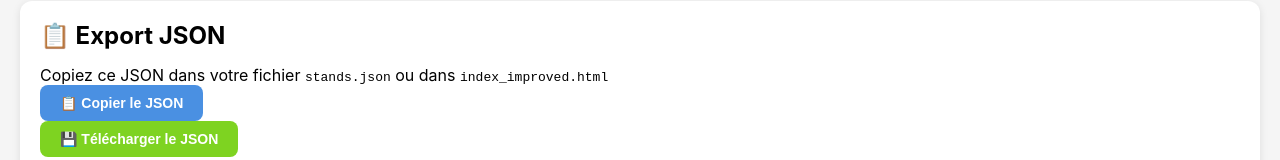
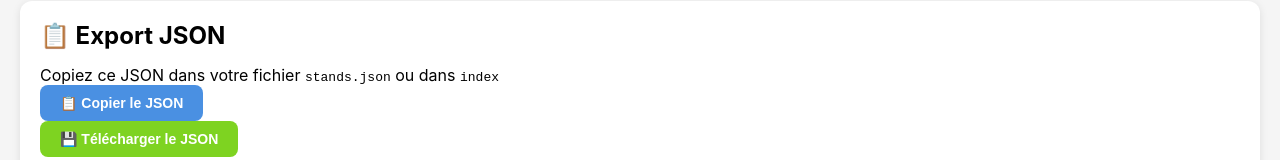
Before and after one commit to TheophileMulti-Dev/ForumJobsEte, a plain HTML site: page admin.html in a window 1280 px wide. Shown: the part 8772-8932 px from the top of the page. Drawn offline with Linux system fonts and the light colour scheme.

Commit message:
Update admin.html

```diff
--- a/admin.html
+++ b/admin.html
@@ -382,7 +382,7 @@
       <button class="btn btn-success" onclick="openAddModal()">➕ Nouveau Stand</button>
       <button class="btn btn-primary" onclick="importJSON()">📥 Importer JSON</button>
       <button class="btn btn-primary" onclick="exportJSON()">📤 Exporter JSON</button>
-      <a href="index_improved.html" class="btn btn-secondary">👁️ Voir le Plan</a>
+      <a href="/" class="btn btn-secondary">👁️ Voir le Plan</a>
     </div>
   </header>
 
@@ -426,7 +426,7 @@
 
   <div class="export-section">
     <h2>📋 Export JSON</h2>
-    <p>Copiez ce JSON dans votre fichier <code>stands.json</code> ou dans <code>index_improved.html</code></p>
+    <p>Copiez ce JSON dans votre fichier <code>stands.json</code> ou dans <code>index</code></p>
     <button class="btn btn-primary" onclick="copyJSON()">📋 Copier le JSON</button>
     <button class="btn btn-success" onclick="downloadJSON()">💾 Télécharger le JSON</button>
     <div class="json-output" id="json-output"></div>
```
